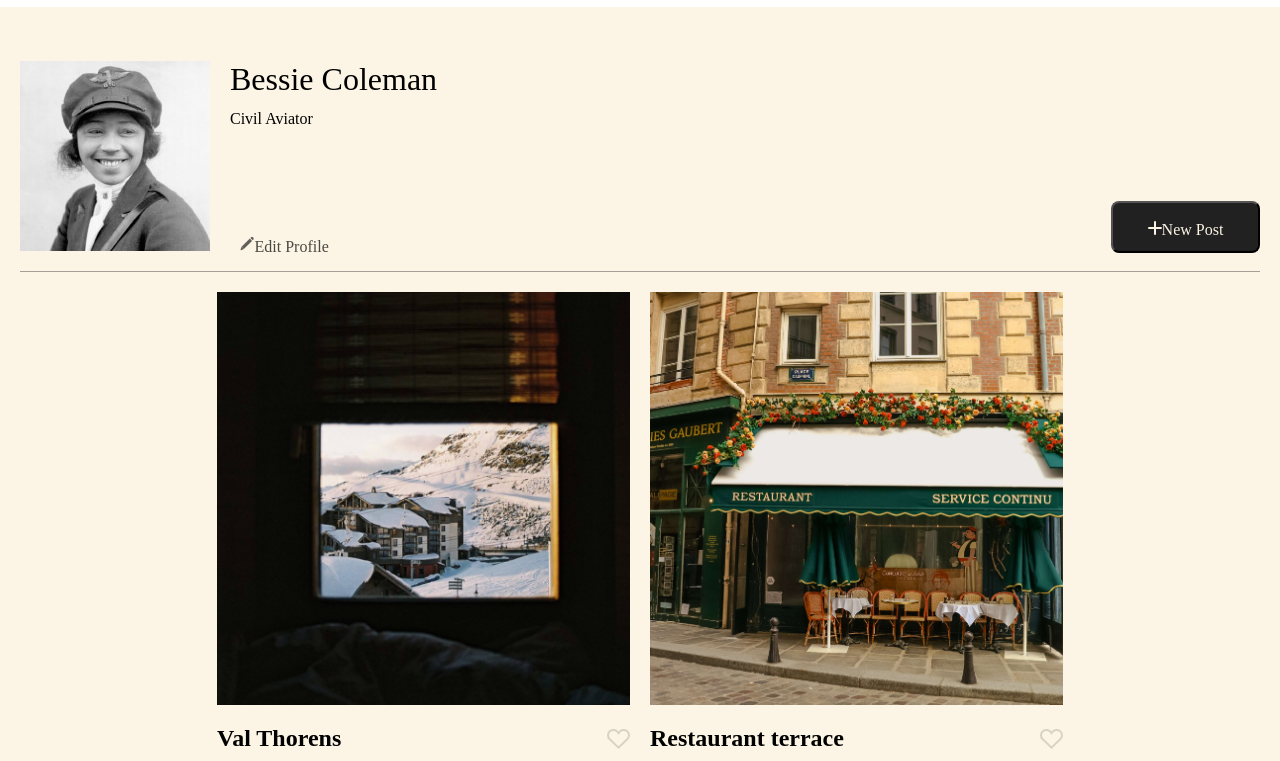
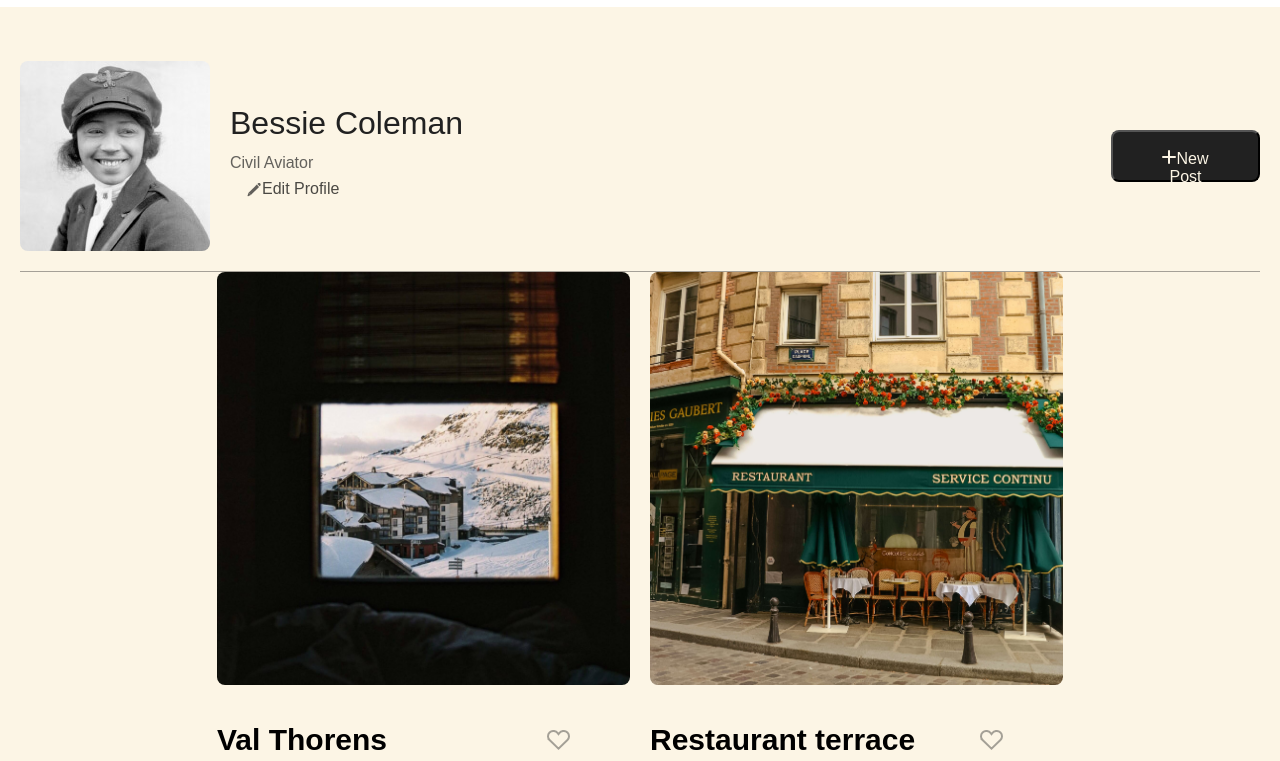
Before and after one commit to fmwamba/se_project_spots, a plain HTML site: page index.html in a window 1280 px wide. Shown: the part 39-800 px from the top of the page. Drawn offline with Linux system fonts and the light colour scheme.

```diff
--- a/blocks/card.css
+++ b/blocks/card.css
@@ -3,12 +3,21 @@
   width: 100%;
   object-fit: cover;
   display: block;
+  border-radius: 8px;
+  margin-bottom: 12px;
 }
 
 .card__content {
   display: flex;
   align-items: center;
   justify-content: space-between;
+  font-weight: 500;
+  font-size: 20px;
+  line-height: 1.2;
+  white-space: nowrap;
+  overflow: hidden;
+  text-overflow: ellipsis;
+  max-width: 353px;
 }
 
 .card__like-btn {
@@ -17,7 +26,14 @@
   height: 20px;
   border: none;
   background-color: transparent;
-  opacity: 40%;
+  background-size: contain;
+  background-position: center;
+  background-repeat: no-repeat;
+  cursor: pointer;
+}
+
+.card__like-btn:hover {
+  opacity: 0.4;
 }
 
 @media screen and (max-width: 627px) {
--- a/blocks/cards.css
+++ b/blocks/cards.css
@@ -1,5 +1,6 @@
 .cards {
-  padding-top: 20px;
+  padding-top: 20px 0 40px;
+  border-bottom: 1px solid #21212166;
 }
 
 .cards__list {
--- a/blocks/footer.css
+++ b/blocks/footer.css
@@ -7,6 +7,9 @@
 .footer__copyright {
   font-family: "poppins", sans-serif;
   width: 104px;
-  height: 16px;
-  color: #212121 70%;
+  color: rgba(33, 33, 33, 0.7);
+  font-size: 16px;
+  font-weight: 400;
+  line-height: 1;
+  text-align: center;
 }
--- a/blocks/profile.css
+++ b/blocks/profile.css
@@ -1,5 +1,7 @@
 .profile {
   display: flex;
+  align-items: center;
+  margin-left: auto;
   padding: 34px 0 20px;
   border-bottom: 1px rgba(33, 33, 33, 0.4) solid;
 }
@@ -8,6 +10,7 @@
   height: 190px;
   width: 190px;
   margin-right: 20px;
+  border-radius: 8px;
 }
 
 .profile__column {
@@ -19,6 +22,8 @@
 .profile__name {
   margin: 0 0 12px;
   font-weight: 500;
+  font-size: 32px;
+  color: #212121;
   display: -webkit-box;
   overflow: hidden;
   text-overflow: ellipsis;
@@ -30,6 +35,8 @@
 
 .profile__description {
   margin: 0;
+  font-size: 16px;
+  color: #212121b2;
   display: -webkit-box;
   overflow: hidden;
   text-overflow: ellipsis;
@@ -42,10 +49,16 @@
 .profile__edit-btn {
   margin-top: auto;
   opacity: 70%;
-  width: 107.34px;
-  height: 16px;
+  padding: 8px 16px;
   border: none;
   background-color: #fcf5e5;
+  cursor: pointer;
+  display: flex;
+  align-items: center;
+}
+
+.profile__edit-btn:hover {
+  opacity: 0.9;
 }
 
 .profile__add-btn {
@@ -57,8 +70,16 @@
   height: 52px;
   background-color: #212121;
   color: #fcf5e5;
-  position: relative;
-  top: 140px;
+  cursor: pointer;
+}
+
+.profile__add-btn:hover {
+  background-color: #333333;
+  opacity: 0.9;
+}
+
+.profile__add-btn:focus {
+  outline: 2px solid #fcf5e5;
 }
 
 @media screen and (max-width: 627px) {
--- a/index.html
+++ b/index.html
@@ -7,7 +7,7 @@
     <meta name="author" content="???" />
     <meta name="keywords" content="HTML, CSS, ???" />
     <link rel="stylesheet" href="./pages/index.css" />
-    <link rel="shortcut icon" href="./favicon.ico" type="image/x-con" />
+    <link rel="shortcut icon" href="./favicon.ico" type="image/x-icon" />
     <title>Spots</title>
   </head>
   <body>
--- a/pages/index.css
+++ b/pages/index.css
@@ -1,4 +1,5 @@
 @import url(../vendor/normalize.css);
+@import url(../vendor/fonts.css);
 @import url(../blocks/page.css);
 @import url(../blocks/header.css);
 @import url(../blocks/content.css);
--- a/vendor/fonts.css
+++ b/vendor/fonts.css
@@ -1,13 +1,17 @@
 @font-face {
-  font-family: "Poppins";
+  font-family: "Poppins", "Arial", sans-serif;
   font-style: normal;
   font-weight: 400;
   src: url("./fonts/Poppins-Regular.ttf") format("truetype");
 }
 
 @font-face {
-  font-family: "Poppins";
-  font-style: Medium;
+  font-family: "Poppins", "Arial", sans-serif;
+  font-style: normal;
   font-weight: 500;
   src: url("./fonts/Poppins-Medium.ttf") format("truetype");
 }
+
+.page {
+  font-family: "Poppins", "Arial", sans-serif;
+}
```
